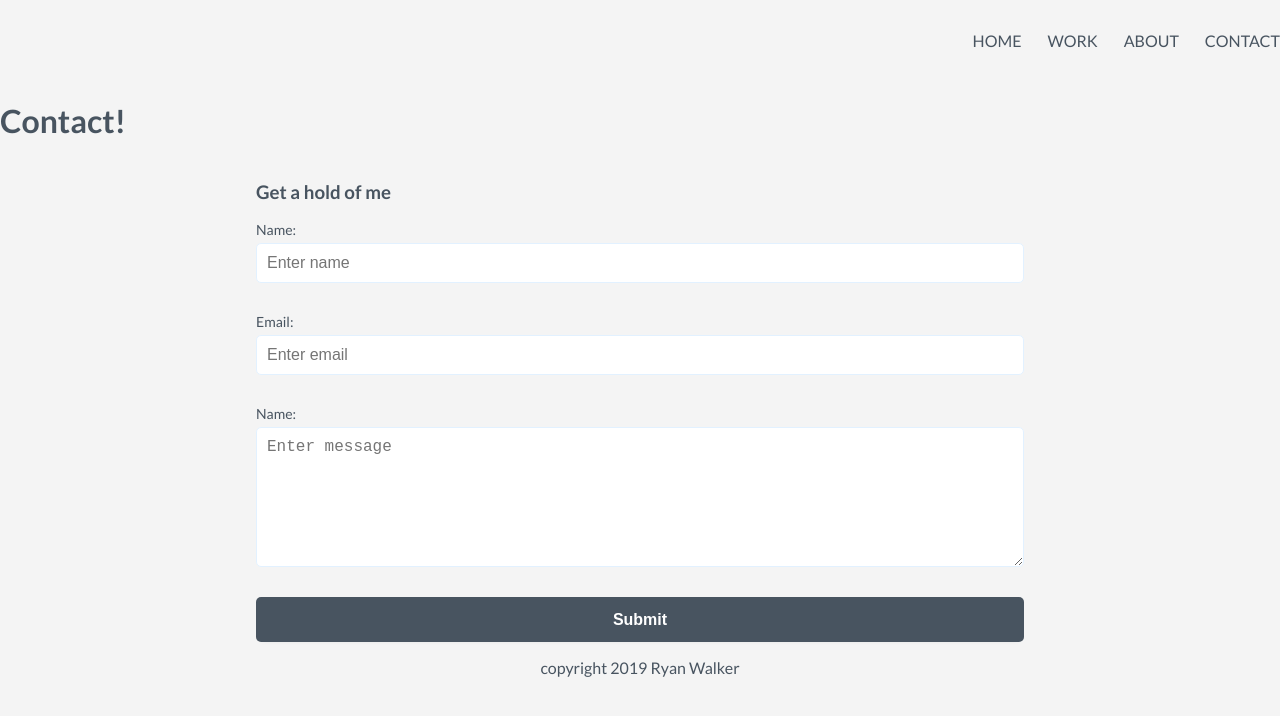
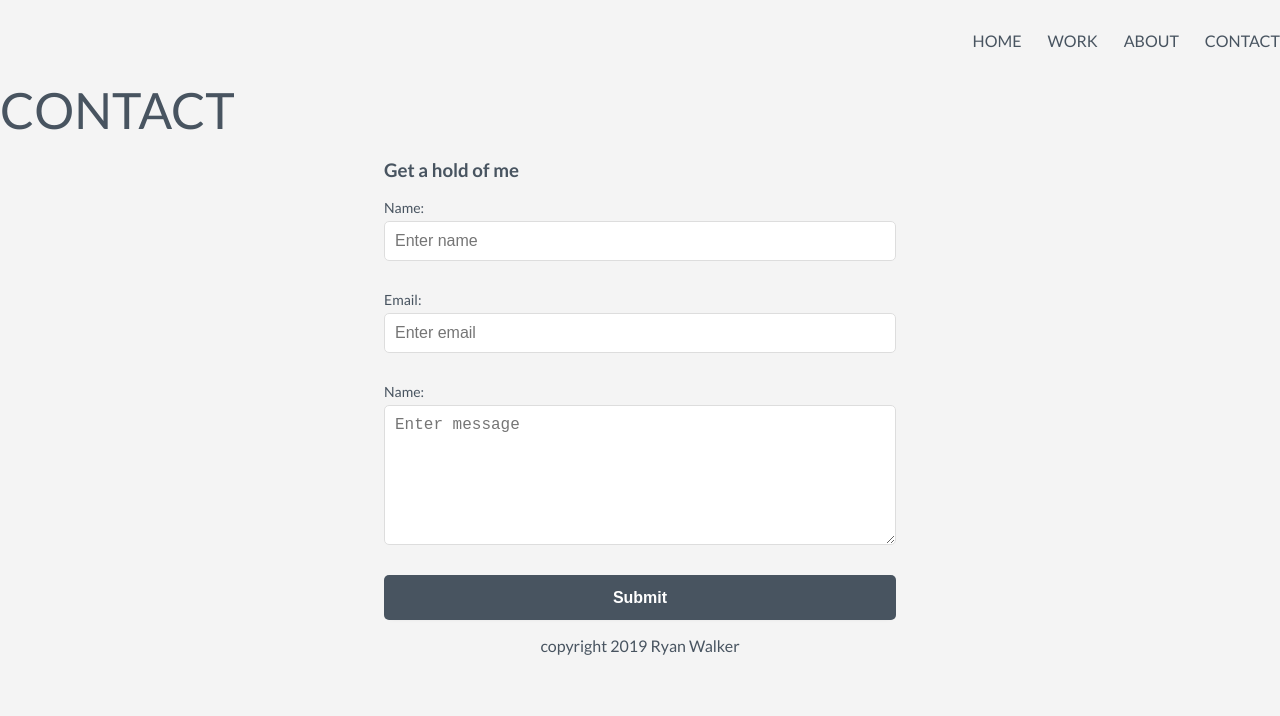
Before and after one commit to rytwalker/next-portfolio, a Next.js app: page /contact in a window 1280 px wide. Shown: the top 716 px of the page. Built offline with nearby package versions, Linux system fonts and the light colour scheme.

Commit message:
Added more styling to form and button components

```diff
--- a/components/ContactForm.js
+++ b/components/ContactForm.js
@@ -1,5 +1,6 @@
 import React, { Component } from 'react';
 import styled from 'styled-components';
+import { fadein } from '../styles/fadein';
 import { StyledButton } from '../styles/StyledButton';
 
 const initialState = {
@@ -92,15 +93,18 @@ const encode = data => {
 const StyledForm = styled.form`
   display: flex;
   flex-direction: column;
-  width: 60%;
+  width: 40%;
   margin: 0 auto;
   .message {
     width: 100%;
     text-align: center;
-    color: #f4f4f4;
+    color: #fff;
     background: #8fdfde;
+    font-weight: bold;
     padding: 1rem;
     border-radius: 5px;
+    transition: all 0.2s;
+    animation: ${fadein} 0.3s ease-in forwards;
   }
   .form-group {
     display: flex;
@@ -115,8 +119,13 @@ const StyledForm = styled.form`
     textarea {
       font-size: 1.6rem;
       padding: 1rem;
-      border: 1px solid #e2f1ff;
+      border: 1px solid #dddddd;
       border-radius: 5px;
+      transition: all 0.2s;
+      &:focus {
+        outline: 0;
+        border: 2px solid #8fdfde;
+      }
     }
     textarea {
       min-width: 100%;
--- a/pages/contact.js
+++ b/pages/contact.js
@@ -9,7 +9,7 @@ const Contact = () => {
   return (
     <Layout>
       <StyledContactPage>
-        <h1>Contact!</h1>
+        <h1>CONTACT</h1>
         <ContactForm />
 
         {/* <SocialLinks /> */}
@@ -28,6 +28,10 @@ const StyledContactPage = styled.div`
   animation: ${fadein} 0.5s ease-in forwards;
   h1 {
     width: 100%;
+    font-size: 5rem;
+    font-weight: 400;
+    text-transform: uppercase;
+    margin: 0;
   }
 `;
 
--- a/styles/StyledButton.js
+++ b/styles/StyledButton.js
@@ -11,8 +11,10 @@ export const StyledButton = styled.button`
   cursor: pointer;
   box-shadow: 0 3px 6px -6px rgba(0, 0, 0, 0.2);
   transition: all 0.2s;
-  &:hover {
-    background: #f4f4f4;
+  &:hover,
+  &:focus {
+    outline: 0;
+    background: transparent;
     color: #485460;
     border: 1px solid #485460;
   }
```
